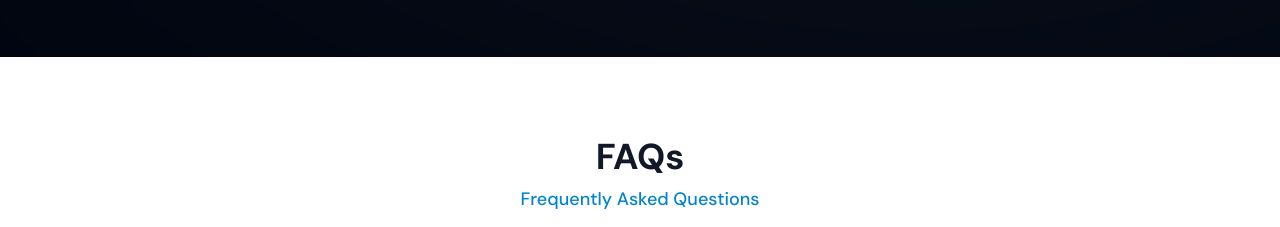
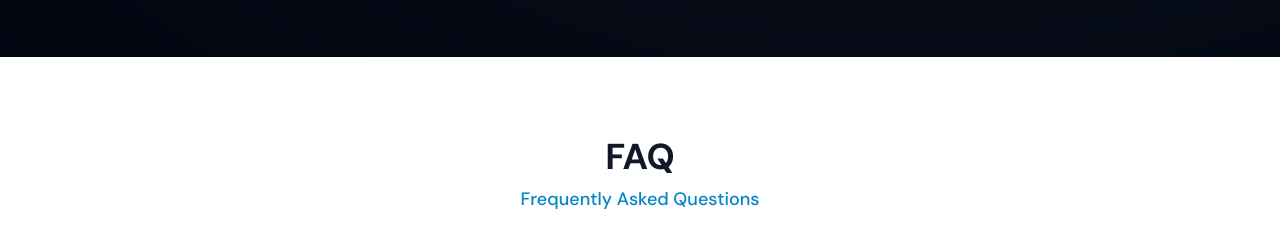
Before and after one commit to Zdan1110/Website-Crypgo, a Next.js app: page / in a window 1280 px wide. Shown: the part 1060-1287 px from the top of the page. Built offline with nearby package versions, Linux system fonts and the light colour scheme.

Commit message:
Roadmaps18

```diff
--- a/src/app/page.tsx
+++ b/src/app/page.tsx
@@ -8,7 +8,7 @@ import AboutUs from "@/components/Home/about";
 import WhyUs from "@/components/Home/whyus";
 import Services from "@/components/Home/services";
 import Roadmap from "@/components/Home/roadmap";
-import FaqSection from "@/components/Home/faqsection";
+import FaqSections from "@/components/Home/faqsection";
 import Upgrade from "@/components/Home/upgrade";
 import Perks from "@/components/Home/perks";
 import { Metadata } from "next";
@@ -20,7 +20,7 @@ export default function Home() {
   return (
     <main>
       <Hero />
-      <FaqSection />
+      <FaqSections />
       <AboutUs />
       <Work />
       <WhyUs />
--- a/src/components/Home/faqsection/index.tsx
+++ b/src/components/Home/faqsection/index.tsx
@@ -70,7 +70,7 @@ export default function FaqSection() {
       <div className="max-w-6xl mx-auto px-4">
         {/* Header */}
         <div className="text-center max-w-md mx-auto mb-12">
-          <h1 className="text-4xl font-bold mb-2">FAQs</h1>
+          <h1 className="text-4xl font-bold mb-2">FAQ</h1>
           <p className="text-sky-600 text-lg font-medium">
             Frequently Asked Questions
           </p>
--- a/src/components/Home/roadmap/index.tsx
+++ b/src/components/Home/roadmap/index.tsx
@@ -31,7 +31,7 @@ export default function Roadmap() {
     <section id="roadmap" className="bg-darkmode py-28 text-center text-white relative overflow-hidden">
       <div className="container mx-auto px-6 md:max-w-7xl relative">
         {/* Garis Horizontal Utama (di belakang semua diamond) */}
-        <div className="absolute top-[10.6rem] left-6 w-full border-t border-dashed border-gray-500 z-0"></div>
+        <div className="absolute top-[10.6rem] left-8 w-full border-t border-dashed border-gray-500 z-0"></div>
 
         {/* Judul Section */}
         <motion.div
```
